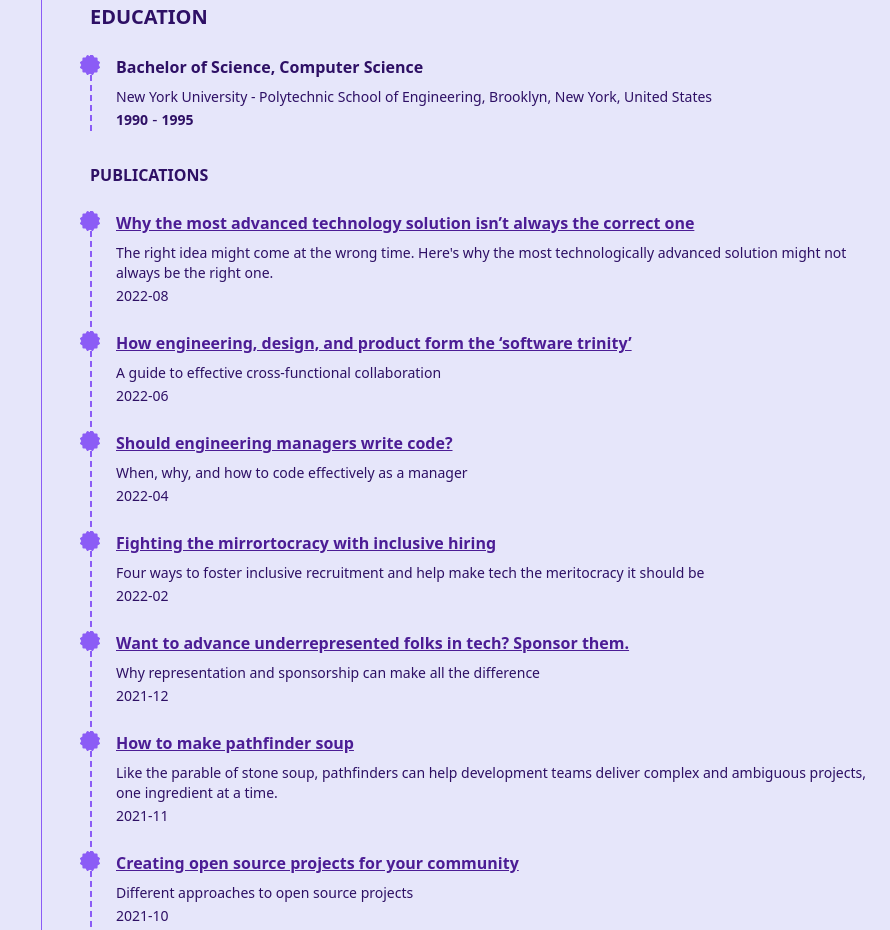
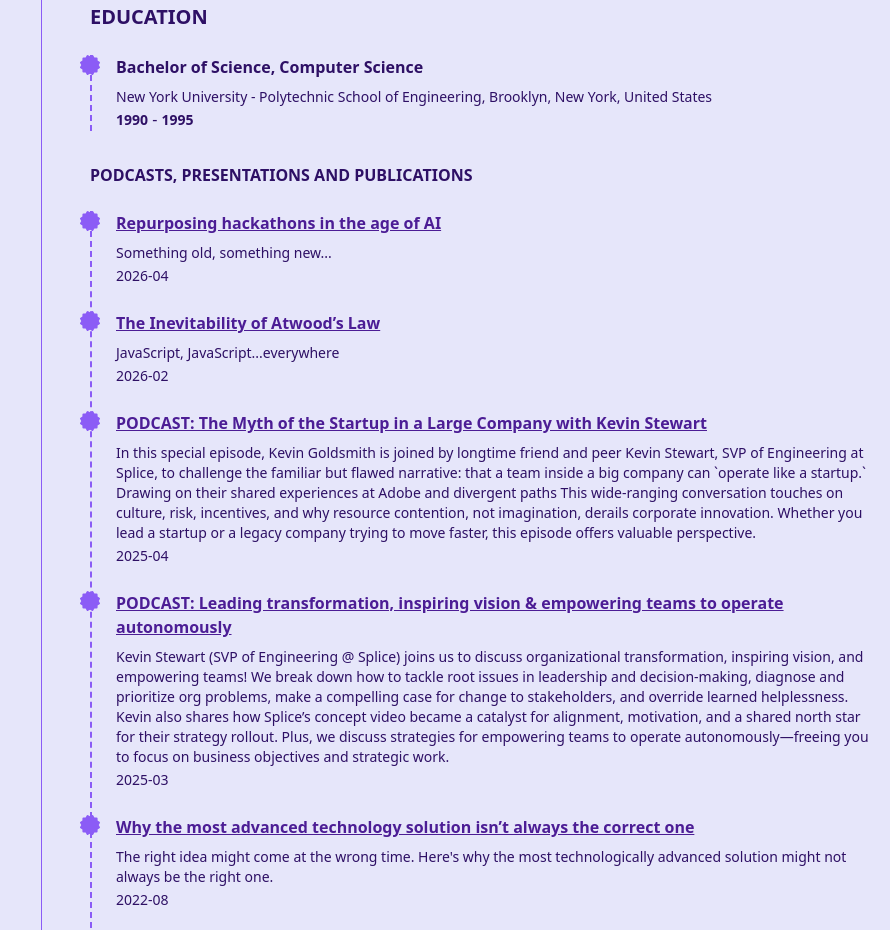
Before and after one commit to kstewart/kstewart.me, an Eleventy site: page src/index.njk in a window 1280 px wide. Shown: the part 1901-2831 px from the top of the page, without its empty margins (390-1280 px from the left). Built offline with nearby package versions, Linux system fonts and the light colour scheme; Eleventy itself is replaced by a stand-in of ours; files that its build step writes are made by us from their sources.

Commit message:
Add podcasts and presentations

```diff
--- a/src/_data/author.json
+++ b/src/_data/author.json
@@ -268,6 +268,30 @@
   ],
   "publishes": [
     {
+      "title": "Repurposing hackathons in the age of AI",
+      "date": "2026-04",
+      "link": "https://urbancloud.substack.com/p/repurposing-hackathons-in-the-age",
+      "details": "Something old, something new..."
+    },
+    {
+      "title": "The Inevitability of Atwood’s Law",
+      "date": "2026-02",
+      "link": "https://urbancloud.substack.com/p/techish",
+      "details": "JavaScript, JavaScript...everywhere"
+    },
+    {
+      "title": "PODCAST: The Myth of the Startup in a Large Company with Kevin Stewart",
+      "date": "2025-04",
+      "link": "https://podcast.itdependsbook.net/e/the-myth-of-the-startup-in-a-large-company-with-kevin-stewart/",
+      "details": "In this special episode, Kevin Goldsmith is joined by longtime friend and peer Kevin Stewart, SVP of Engineering at Splice, to challenge the familiar but flawed narrative: that a team inside a big company can `operate like a startup.` Drawing on their shared experiences at Adobe and divergent paths This wide-ranging conversation touches on culture, risk, incentives, and why resource contention, not imagination, derails corporate innovation. Whether you lead a startup or a legacy company trying to move faster, this episode offers valuable perspective."
+    },
+    {
+      "title": "PODCAST: Leading transformation, inspiring vision & empowering teams to operate autonomously",
+      "date": "2025-03",
+      "link": "https://sfelc.com/podcasts/leading-transformation-inspiring-vision-and-empowering-teams-to-operate-autonomously-kevin-stewart-splice",
+      "details": "Kevin Stewart (SVP of Engineering @ Splice) joins us to discuss organizational transformation, inspiring vision, and empowering teams! We break down how to tackle root issues in leadership and decision-making, diagnose and prioritize org problems, make a compelling case for change to stakeholders, and override learned helplessness. Kevin also shares how Splice’s concept video became a catalyst for alignment, motivation, and a shared north star for their strategy rollout. Plus, we discuss strategies for empowering teams to operate autonomously—freeing you to focus on business objectives and strategic work."
+    },
+    {
       "title": "Why the most advanced technology solution isn’t always the correct one",
       "date": "2022-08",
       "link": "https://leaddev.com/software-quality/why-most-advanced-technology-solution-isnt-always-correct-one",
@@ -278,6 +302,12 @@
       "date": "2022-06",
       "link": "https://leaddev.com/communication//how-engineering-design-and-product-form-software-trinity",
       "details": "A guide to effective cross-functional collaboration"
+    },
+    {
+      "title": "PRESENTATION: Building A Startup Engineering Team",
+      "date": "2022-04",
+      "link": "https://elc.community/home/videos/building-a-startup-engineering-team",
+      "details": "In the fast-paced world of startups, building a solid team is a key component to building a great product. However, experience has shown that there’s more to it than just “hiring the best people”. In this session, we will share practices learned from building startups and dive into pragmatic processes that you can implement in your organization."
     },
     {
       "title": "Should engineering managers write code?",
@@ -322,6 +352,12 @@
       "details": "Exploring the biases we hold about technologies"
     },
     {
+      "title": "PODCAST: Short-term Decisions That Need To Be Revisited",
+      "date": "2021-03",
+      "link": "https://maintainable.fm/episodes/kevin-stewart-short-term-decisions-that-need-to-be-revisited",
+      "details": "Robby speaks with Kevin Stewart, VP of Engineering at Harvest. They discuss fighting ideological battles, why time-to-deploy is one of the most valuable metrics to measure and improve, and why teams should be revisiting their technical stack decisions. Kevin also gives advice to developers and shares some approaches to running internship programs."
+    },
+    {
       "title": "Managing technical risk",
       "date": "2021-02",
       "link": "https://leaddev.com/technical-direction/managing-technical-risk",
@@ -346,10 +382,22 @@
       "details": "Kubernetes can lead to over-engineered solutions, but it's a context problem, not a technical one."
     },
     {
+      "title": "PODCAST: What Good Process Looks Like With Harvest's Kevin Stewart",
+      "date": "2020-04",
+      "link": "https://podcasts.apple.com/us/podcast/what-good-process-looks-like-with-harvests-kevin-stewart/id1445050691?i=1000472508062",
+      "details": ""
+    },
+    {
       "title": "How to build a startup engineering team",
       "date": "2019-11",
       "link": "https://increment.com/teams/how-to-build-a-startup-engineering-team/",
       "details": "Advice for when you’re starting from scratch and designing for growth."
+    },
+    {
+      "title": "PODCAST: Enterprising Node.js with NodeSource's VP of Engineering Kevin Stewart",
+      "date": "2015-08",
+      "link": "https://www.hanselminutes.com/489/enterprising-nodejs-with-nodesources-vp-of-engineering-kevin-stewart",
+      "details": "As open source thinking and open source software goes more mainstream, it heads to the Enterprise. What does that mean for a popular framework like node.js? What features does Node need to thrive in a larger company? Scott talks to NodeSource's Kevin Stewart to explore these questions."
     }
   ]
 }
--- a/src/_includes/partials/_projects.njk
+++ b/src/_includes/partials/_projects.njk
@@ -1,5 +1,5 @@
 <section>
-  <h3 class="font-header font-semibold text-md uppercase mb-6">Presentations and Talks</h3>
+  <h3 class="font-header font-semibold text-md uppercase mb-6">Conference Talks</h3>
   {% for item in projects %}
     <div
     class="border-t-4 border-t-husky-400 dark:border-t-husky-600 border-line relative flex flex-wrap highlight p-4 lg:p-8 bg-no-repeat text-sm mb-6">
--- a/src/_includes/partials/_publication.njk
+++ b/src/_includes/partials/_publication.njk
@@ -1,5 +1,5 @@
 <section class="pb-8">
-  <h3 class="font-header font-semibold text-md uppercase mb-6">Publications</h3>
+  <h3 class="font-header font-semibold text-md uppercase mb-6">Podcasts, Presentations and Publications</h3>
   <div class="space-y-6 border-l-2 border-dashed border-l-husky-400 dark:border-l-husky-600">
     {% for item in author.publishes %}
       <div class="relative">
```
Also changed, not shown: 1 other file.
